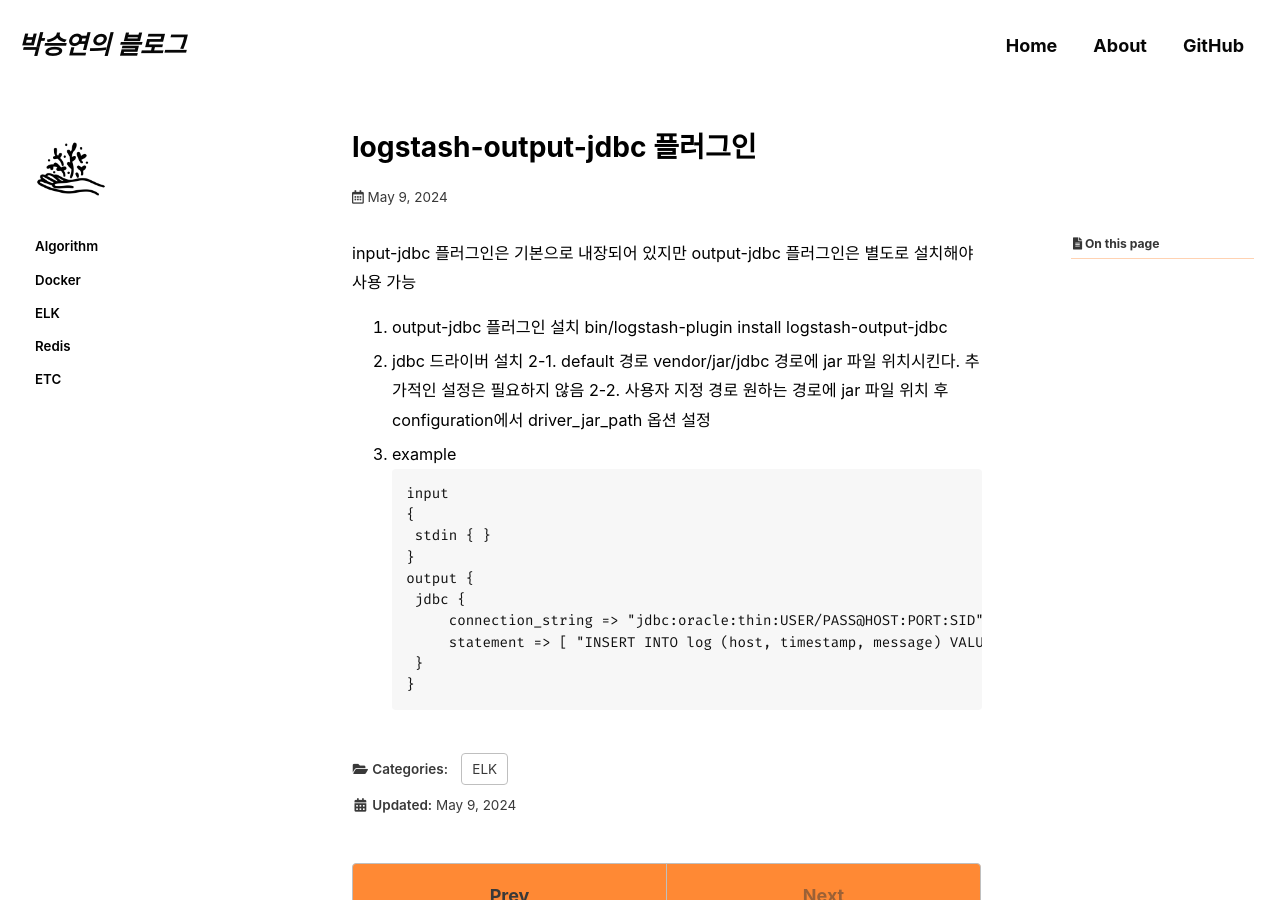
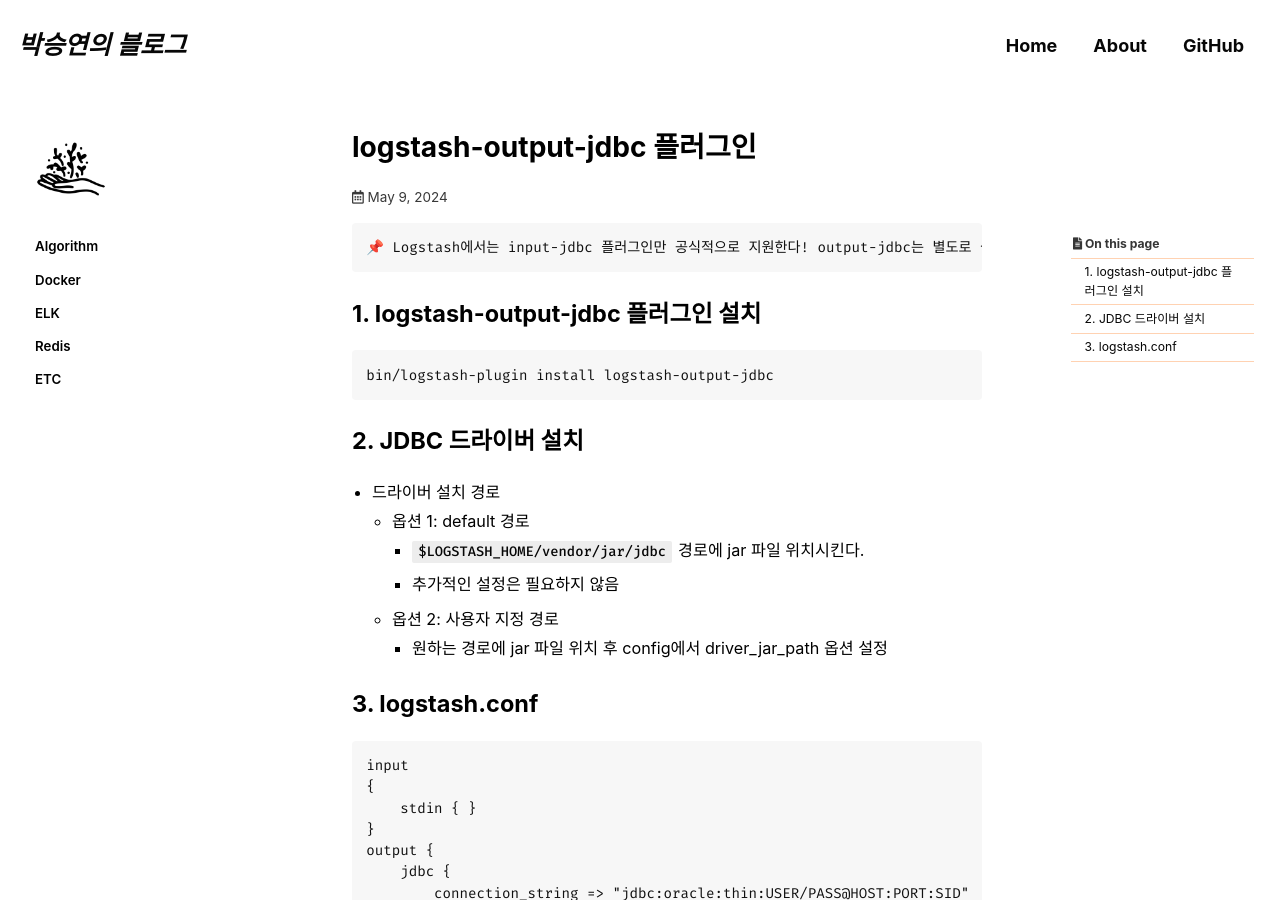
Before and after one commit to seungyeonpark/seungyeonpark.github.io, a Jekyll site: the page built from _posts/elk/2024-05-09-logstash-output-jdbc.md, in a window 1280 px wide and 900 px high. Built offline with Jekyll 4.4.1, drawn with Linux system fonts in a browser that asks for light colours; cached includes are drawn as plain includes; some web fonts are replaced; comment, search, counter and statistics services are not loaded; some of the changed text lies outside the part shown.

Commit message:
Docs: logstash-output-jdbc 플러그인

````diff
--- a/_posts/elk/2024-05-09-logstash-output-jdbc.md
+++ b/_posts/elk/2024-05-09-logstash-output-jdbc.md
@@ -13,31 +13,40 @@ toc: true
 toc_sticky: true
 
 date: 2024-05-09
-last_modified_at: 2024-05-09
+last_modified_at: 2024-05-29
 ---
 
-input-jdbc 플러그인은 기본으로 내장되어 있지만 output-jdbc 플러그인은 별도로 설치해야 사용 가능
+```
+📌 Logstash에서는 input-jdbc 플러그인만 공식적으로 지원한다! output-jdbc는 별도로 설치해야 사용 가능하다.
+```
 
-1. output-jdbc 플러그인 설치
-    bin/logstash-plugin install logstash-output-jdbc
+## 1. logstash-output-jdbc 플러그인 설치
+``` bash
+bin/logstash-plugin install logstash-output-jdbc
+```
 
-2. jdbc 드라이버 설치
-2-1. default 경로
-   vendor/jar/jdbc 경로에 jar 파일 위치시킨다.
-   추가적인 설정은 필요하지 않음
-2-2. 사용자 지정 경로
-   원하는 경로에 jar 파일 위치 후 configuration에서 driver_jar_path 옵션 설정
+## 2. JDBC 드라이버 설치
+- 드라이버 설치 경로
+  - 옵션 1: default 경로
+    - `$LOGSTASH_HOME/vendor/jar/jdbc` 경로에 jar 파일 위치시킨다.
+    - 추가적인 설정은 필요하지 않음
+  - 옵션 2: 사용자 지정 경로
+    - 원하는 경로에 jar 파일 위치 후 config에서 driver_jar_path 옵션 설정
 
-3. example
+## 3. logstash.conf
 ```
 input
 {
-	stdin { }
+    stdin { }
 }
 output {
-	jdbc {
-		connection_string => "jdbc:oracle:thin:USER/PASS@HOST:PORT:SID"
-		statement => [ "INSERT INTO log (host, timestamp, message) VALUES(?, CAST (? AS timestamp), ?)", "host", "@timestamp", "message" ]
-	}
+    jdbc {
+        connection_string => "jdbc:oracle:thin:USER/PASS@HOST:PORT:SID"
+        statement => [ "INSERT INTO log (host, timestamp, message) VALUES(?, CAST (? AS timestamp), ?)", "host", "@timestamp", "message" ]
+    }
 }
 ```
+- `connection_string`
+  - required option!
+- `driver_jar_path`
+  - JDBC를 사용자 지정 경로에 위치시킨 경우 해당 옵션에 JDBC 드라이버 경로를 명시해줘야 한다
````
